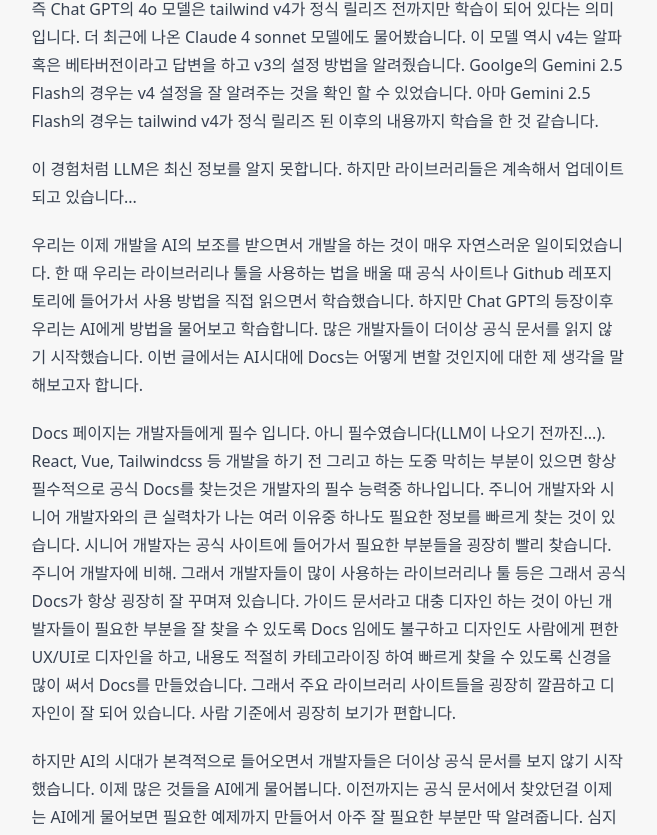
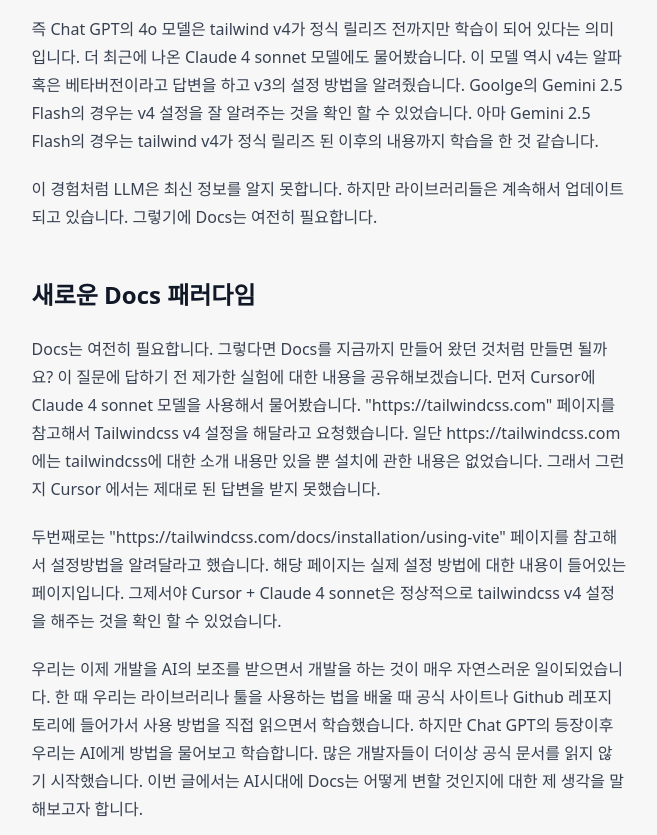
Before and after one commit to Heunsig/tech-in-korean, an Eleventy site: page src/posts/a-new-docs-paradigm-in-the-ai-era.md in a window 1280 px wide. Shown: the part 1281-2116 px from the top of the page, without its empty margins (311-968 px from the left). Built offline with nearby package versions, Linux system fonts and the light colour scheme; Eleventy itself is replaced by a stand-in of ours; files that its build step writes are made by us from their sources; what shiki would draw is missing.

Commit message:
docs(posts): discuss the necessity of documentation in light of LLM limitations and share insights from experiments with AI models on Tailwind CSS v4 setup

```diff
--- a/src/posts/a-new-docs-paradigm-in-the-ai-era.md
+++ b/src/posts/a-new-docs-paradigm-in-the-ai-era.md
@@ -25,16 +25,25 @@
 AI에게 물어보면 전부 답을 해주니 이제 정말 Docs가 필요없어 보입니다. 하지만 AI는 모든것을 알지 못합니다. 좀 더 자세히 말하면 최신 정보를 알지 못합니다.
 AI 즉 LLM의 한계점인 부분인데 이 부분은 보완하기 위해 다양한 방법들을 AI 앱에서 적용하고 있지만 여전히 최신 정보를 알지 못하는 문제가 있습니다.
 제가 Tailwind v4 (최신 버전)을 설정을 하려고 AI에게 "tailwindcss v4 세팅 어떻게 해?" 라고 물어봤습니다.
+<!-- Cursor 로 물어본 것으로 바꿔야 할 듯함함 -->
 일단 Chat GPT의 4o 모델을 사용해서 물어봤습니다. 그러니 Chat GPT는 "TailwindCSS v4은 아직 정식 릴리스되지 않았지만(현재는 알파 또는 베타 버전)..." 이라는 답변을 주고 설정 방법은 Tailwind v4 설정 방법이 아닌 v3의 설정방법을 알려줬습니다.
 현재 글을 쓰는 이 시점에는 tailwind v4는 이미 정식 릴리즈를 한 상태입니다. 그럼에도 불구하고 Chat GPT는 이것이 알파/베타 단계일 수 있다라고 하고 설정 방법은 v3 방식으로 알려줬습니다. Chat GPT가 알려준 방식으로 설정을 하면 당연히 동작을 하지 않습니다.
 
 즉 Chat GPT의 4o 모델은 tailwind v4가 정식 릴리즈 전까지만 학습이 되어 있다는 의미 입니다. 더 최근에 나온 Claude 4 sonnet 모델에도 물어봤습니다. 이 모델 역시 v4는 알파 혹은 베타버전이라고 답변을 하고 v3의 설정 방법을 알려줬습니다.
 Goolge의 Gemini 2.5 Flash의 경우는 v4 설정을 잘 알려주는 것을 확인 할 수 있었습니다. 아마 Gemini 2.5 Flash의 경우는 tailwind v4가 정식 릴리즈 된 이후의 내용까지 학습을 한 것 같습니다.
 
-이 경험처럼 LLM은 최신 정보를 알지 못합니다. 하지만 라이브러리들은 계속해서 업데이트 되고 있습니다...
+이 경험처럼 LLM은 최신 정보를 알지 못합니다. 하지만 라이브러리들은 계속해서 업데이트 되고 있습니다. 그렇기에 Docs는 여전히 필요합니다.
 
 
+## 새로운 Docs 패러다임
 
+Docs는 여전히 필요합니다. 그렇다면 Docs를 지금까지 만들어 왔던 것처럼 만들면 될까요? 이 질문에 답하기 전 제가한 실험에 대한 내용을 공유해보겠습니다.
+먼저 Cursor에 Claude 4 sonnet 모델을 사용해서 물어봤습니다. "https://tailwindcss.com" 페이지를 참고해서 Tailwindcss v4 설정을 해달라고 요청했습니다.
+일단 https://tailwindcss.com 에는 tailwindcss에 대한 소개 내용만 있을 뿐 설치에 관한 내용은 없었습니다. 그래서 그런지 Cursor 에서는 제대로 된 답변을 받지 못했습니다.
+
+두번째로는 "https://tailwindcss.com/docs/installation/using-vite" 페이지를 참고해서 설정방법을 알려달라고 했습니다. 해당 페이지는 실제 설정 방법에 대한 내용이 들어있는 페이지입니다. 그제서야 Cursor + Claude 4 sonnet은 정상적으로 tailwindcss v4 설정을 해주는 것을 확인 할 수 있었습니다.
+
+<!-- SPA 경우 어떻게 동작하는지 확인 필요, JS로 컨텐츠 내용이 가려진 경우 어떻게 되는지 확인 필요 -->
 
 
 
```
